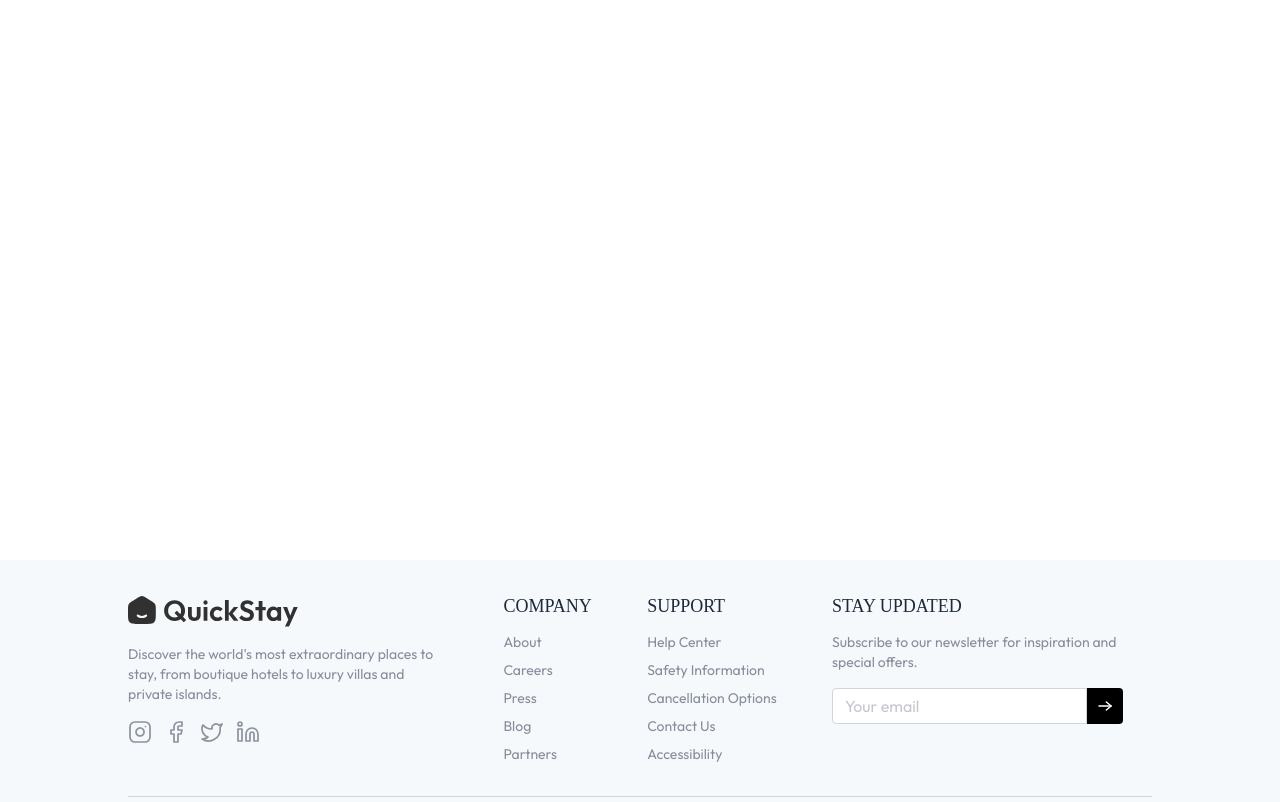
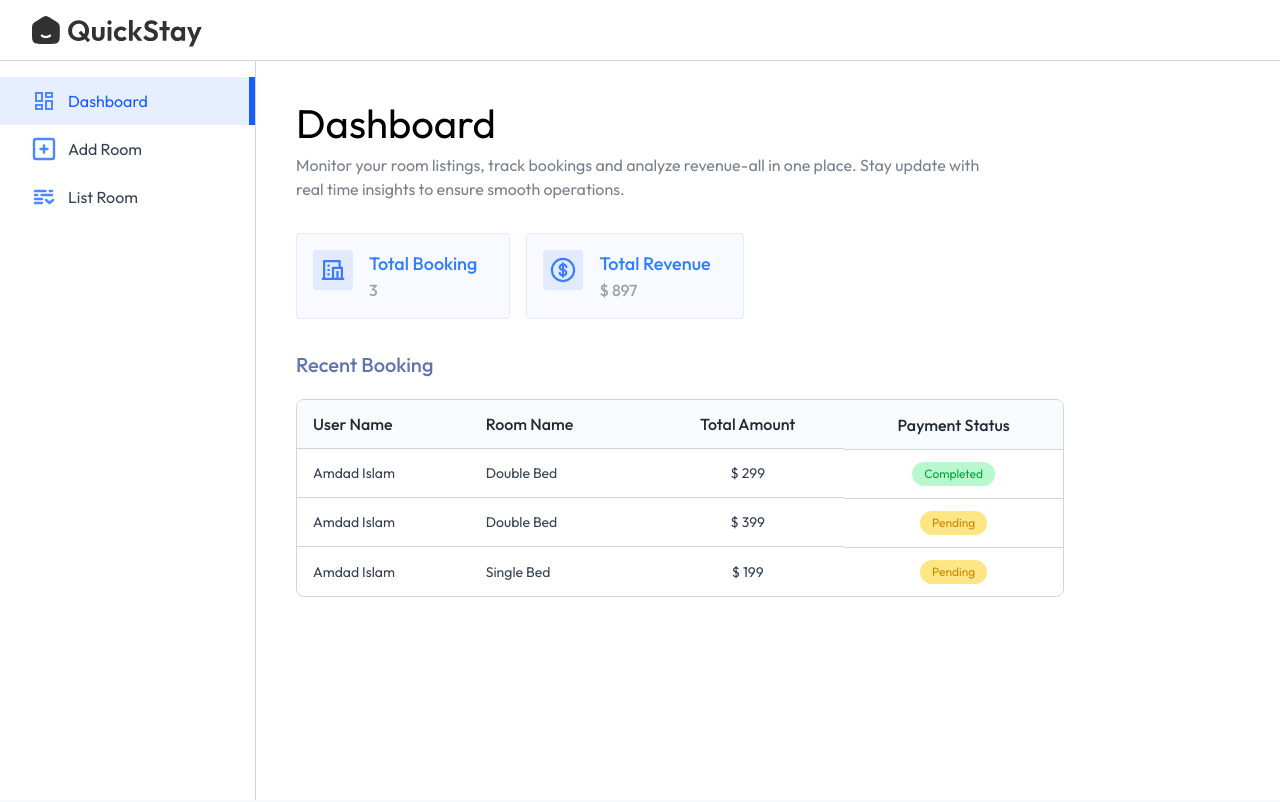
Before and after one commit to amdadislam01/hotel-booking-client-server, a React (Vite) app in the folder client/: page /owner in a window 1280 px wide. Shown: the top 802 px of the page. Built offline with nearby package versions, Linux system fonts and the light colour scheme; a web font is replaced by a local one.

Commit message:
Dashboard Complate

```diff
--- a/client/src/App.jsx
+++ b/client/src/App.jsx
@@ -6,6 +6,12 @@
 import Footer from "./components/Footer";
 import RoomDetails from "./pages/RoomDetails";
 import MyBooking from "./pages/MyBooking";
+import HotelReg from "./components/HotelReg";
+import Layout from "./pages/hotelOwner/Layout";
+import AddRoom from "./pages/hotelOwner/AddRoom";
+import ListRoom from "./pages/hotelOwner/ListRoom";
+import Dashboard from "./pages/hotelOwner/Dashboard";
+
 
 const App = () => {
   const isOwnerPath = useLocation().pathname.includes("owner");
@@ -13,12 +19,18 @@
   return (
     <>
       {!isOwnerPath && <Navbar />}
+      {false && <HotelReg />}
       <div className="min-h-[70vh]">
         <Routes>
           <Route path="/" element={<Home />} />
           <Route path="/rooms" element={<AllRooms />} />
           <Route path="/rooms/:id" element={<RoomDetails />} />
           <Route path="/my-bookings" element={<MyBooking />} />
+          <Route path="/owner" element={<Layout />}>
+              <Route index element={<Dashboard />}/>
+              <Route path="add-room" element={<AddRoom/>}/>
+              <Route path="list-room" element={<ListRoom/>}/>
+          </Route>
         </Routes>
       </div>
       <Footer />
--- /dev/null
+++ b/client/src/components/HotelReg.jsx
@@ -0,0 +1,54 @@
+import React from 'react'
+import { assets, cities } from '../assets/assets'
+
+const HotelReg = () => {
+  return (
+    <div className='fixed top-0 bottom-0 left-0 right-0 z-100 flex items-center justify-center bg-black/70'>
+      <form className='flex bg-white rounded-xl max-w-4xl max-md:mx-2'>
+        <img src={assets.regImage} alt="reg-image"  className='w-1/2 rounded-xl hidden md:block'/>
+
+        <div className="relative flex flex-col items-center md:w-1/2 p-8 md:p-10">
+            <img src={assets.closeIcon} alt="close-icon" className='absolute top-4 right-4 h-4 w-4 cursor-pointer' />
+            <p className='text-2xl font-semibold mt-6'>Register Your Hotel</p>
+                {/* Hotel Name */}
+            <div className="w-full mt-4">
+                <label htmlFor="name" className='font-medium text-gray-500'>
+                    Hotel Name
+                </label>
+                <input id='name' type="text" placeholder='Type here' className='border border-gray-200 rounded w-full px-3 py-2.5 mt-1 outline-indigo-500 font-light' required/>
+            </div>
+                {/* phone */}
+            <div className="w-full mt-4">
+                <label htmlFor="contact" className='font-medium text-gray-500'>
+                    Phone
+                </label>
+                <input id='contact' type="text" placeholder='Type here' className='border border-gray-200 rounded w-full px-3 py-2.5 mt-1 outline-indigo-500 font-light' required/>
+            </div>
+                {/* Address */}
+            <div className="w-full mt-4">
+                <label htmlFor="address" className='font-medium text-gray-500'>
+                    Address
+                </label>
+                <input id='address' type="text" placeholder='Type here' className='border border-gray-200 rounded w-full px-3 py-2.5 mt-1 outline-indigo-500 font-light' required/>
+            </div>
+            {/* Select City Drop down */}
+            <div className="w-full mt-4 max-w-60 mr-auto">
+                <label htmlFor="city" className='font-medium text-gray-500'>City</label>
+                <select id="city" className='border border-gray-200 rounded w-full px-3 py-2.5 mt-1 outline-indigo-500 font-light' required>
+                    <option value="">Select City</option>
+                    {cities.map((city)=> (
+                        <option key={city} value={city}>{city}</option>
+                    ))}
+                </select>
+            </div>
+            <button className='bg-indigo-500 hover:bg-indigo-600 transition-all text-white mr-auto px-6 py-2 rounded cursor-pointer mt-1'>
+                Register
+            </button>
+        </div>
+
+      </form>
+    </div>
+  )
+}
+
+export default HotelReg
--- /dev/null
+++ b/client/src/components/hotelOwner/Navbar.jsx
@@ -0,0 +1,17 @@
+import React from 'react'
+import { Link } from 'react-router-dom'
+import { assets } from '../../assets/assets'
+import { UserButton } from '@clerk/clerk-react'
+
+const Navbar = () => {
+  return (
+    <div className='flex items-center justify-between px-4 md:px-8 border-b border-gray-300 py-3 bg-white transition-all'>
+      <Link to='/'>
+        <img src={assets.logo} alt="" className='h-9 invert opacity-80' />
+      </Link>
+      <UserButton />
+    </div>
+  )
+}
+
+export default Navbar
--- /dev/null
+++ b/client/src/components/hotelOwner/Sidebar.jsx
@@ -0,0 +1,26 @@
+import React from 'react'
+import { assets } from '../../assets/assets'
+import { NavLink } from 'react-router-dom'
+
+const Sidebar = () => {
+
+    const sidebarLinks = [
+        {name: 'Dashboard', path: '/owner', icon: assets.dashboardIcon},
+        {name: 'Add Room', path: '/owner/add-room', icon: assets.addIcon},
+        {name: 'List Room', path: '/owner/list-room', icon: assets.listIcon},
+    ]
+
+  return (
+    <div className='md:w-64 w-16 border-r h-full text-base border-gray-300 pt-4 flex flex-col transition-all duration-300'>
+      {sidebarLinks.map((item, index)=>(
+        <NavLink to={item.path} key={index} end='/owner' className={({isActive})=>
+        `flex items-center py-3 px-4 md:px-8 gap-3 ${isActive ? 'border-r-4 md:border-r-[6px] bg-blue-600/10 border-blue-600 text-blue-600' : 'hover:bg-gray-100/90 border-white text-gray-700'}`}>
+            <img src={item.icon} alt={item.name} className='min-h-6 min-w-6' />
+            <p className='md:block hidden text-center'>{item.name}</p>
+        </NavLink>
+      ))}
+    </div>
+  )
+}
+
+export default Sidebar
--- /dev/null
+++ b/client/src/pages/hotelOwner/AddRoom.jsx
@@ -0,0 +1,11 @@
+import React from 'react'
+
+const AddRoom = () => {
+  return (
+    <div>
+
+    </div>
+  )
+}
+
+export default AddRoom
--- /dev/null
+++ b/client/src/pages/hotelOwner/Dashboard.jsx
@@ -0,0 +1,74 @@
+import React, { useState } from 'react'
+import Title from '../../components/Title'
+import { assets, dashboardDummyData } from '../../assets/assets'
+
+const Dashboard = () => {
+
+    const [dashboardData, setDashboardData] = useState(dashboardDummyData)
+
+  return (
+    <div>
+      <Title align='left' font='outfit' title='Dashboard' subTitle='Monitor your room listings, track bookings and analyze revenue-all in one place. Stay update with real time insights to ensure smooth operations.'/>
+      <div className="flex gap-4 my-8">
+        {/* Total Booking */}
+        <div className="bg-primary/3 border border-primary/10 rounded flex p-4 pr-8">
+            <img src={assets.totalBookingIcon} alt="" className='max-sm:hidden h-10' />
+            <div className="flex flex-col sm:ml-4 font-medium">
+                <p className='text-blue-500 text-lg'>Total Booking</p>
+                <p className='text-neutral-400 text-base'>{dashboardData.totalBookings}</p>
+            </div>
+        </div>
+        {/* Total Revenue */}
+        <div className="bg-primary/3 border border-primary/10 rounded flex p-4 pr-8">
+            <img src={assets.totalRevenueIcon} alt="" className='max-sm:hidden h-10' />
+            <div className="flex flex-col sm:ml-4 font-medium">
+                <p className='text-blue-500 text-lg'>Total Revenue</p>
+                <p className='text-neutral-400 text-base'>$ {dashboardData.totalRevenue}</p>
+            </div>
+        </div>
+      </div>
+      {/* -------Recent Booking ---------- */}
+      <h2 className='text-xl text-blue-900/70 font-medium mb-5'>Recent Booking</h2>
+
+      <div className="w-full max-w-3xl text-left border border-gray-300 rounded-lg max-h-80 overflow-y-scroll">
+        <table className='w-full'>
+            <thead className='bg-gray-50'>
+                <tr>
+                    <th className='py-3 px-4 text-gray-800 font-medium'>User Name</th>
+                    <th className='py-3 px-4 text-gray-800 font-medium max-sm:hidden'>Room Name</th>
+                    <th className='py-3 px-4 text-gray-800 font-medium text-center'>Total Amount</th>
+                    <th className='py-3 px-4 text-gray-800 font-medium text-center'>Payment Status</th>
+                </tr>
+            </thead>
+
+            <tbody className='text-sm'>
+                {dashboardData.bookings.map((item ,index)=> (
+                    <tr key={index}>
+                        <td className='py-3 px-4 text-gray-700 border-t border-gray-300'>
+                            {item.user.username}
+                        </td>
+
+                        <td className='py-3 px-4 text-gray-700 border-t border-gray-300 max-sm:hidden'>
+                            {item.room.roomType}
+                        </td>
+
+                        <td className='py-3 px-4 text-gray-700 border-t border-gray-300 text-center'>
+                            $ {item.totalPrice}
+                        </td>
+
+                        <td className='py-3 px-4 border-t border-gray-300 flex'>
+                            <button className={`py-1 px-3 text-xs rounded-full mx-auto ${item.isPaid ? 'bg-green-200 text-green-600' : 'bg-amber-200 text-yellow-600'}`}>
+                                {item.isPaid ? 'Completed' : 'Pending'}
+                            </button>
+                        </td>
+
+                    </tr>
+                ))}
+            </tbody>
+        </table>
+      </div>
+    </div>
+  )
+}
+
+export default Dashboard
--- /dev/null
+++ b/client/src/pages/hotelOwner/Layout.jsx
@@ -0,0 +1,20 @@
+import React from 'react'
+import Navbar from '../../components/hotelOwner/Navbar'
+import Sidebar from '../../components/hotelOwner/Sidebar'
+import { Outlet } from 'react-router-dom'
+
+const Layout = () => {
+  return (
+    <div className='flex flex-col h-screen'>
+      <Navbar />
+      <div className="flex h-full">
+        <Sidebar />
+        <div className="flex-1 p-4 pt-10 md:px-10 h-full">
+            <Outlet />
+        </div>
+      </div>
+    </div>
+  )
+}
+
+export default Layout
--- /dev/null
+++ b/client/src/pages/hotelOwner/ListRoom.jsx
@@ -0,0 +1,11 @@
+import React from 'react'
+
+const ListRoom = () => {
+  return (
+    <div>
+
+    </div>
+  )
+}
+
+export default ListRoom
```
